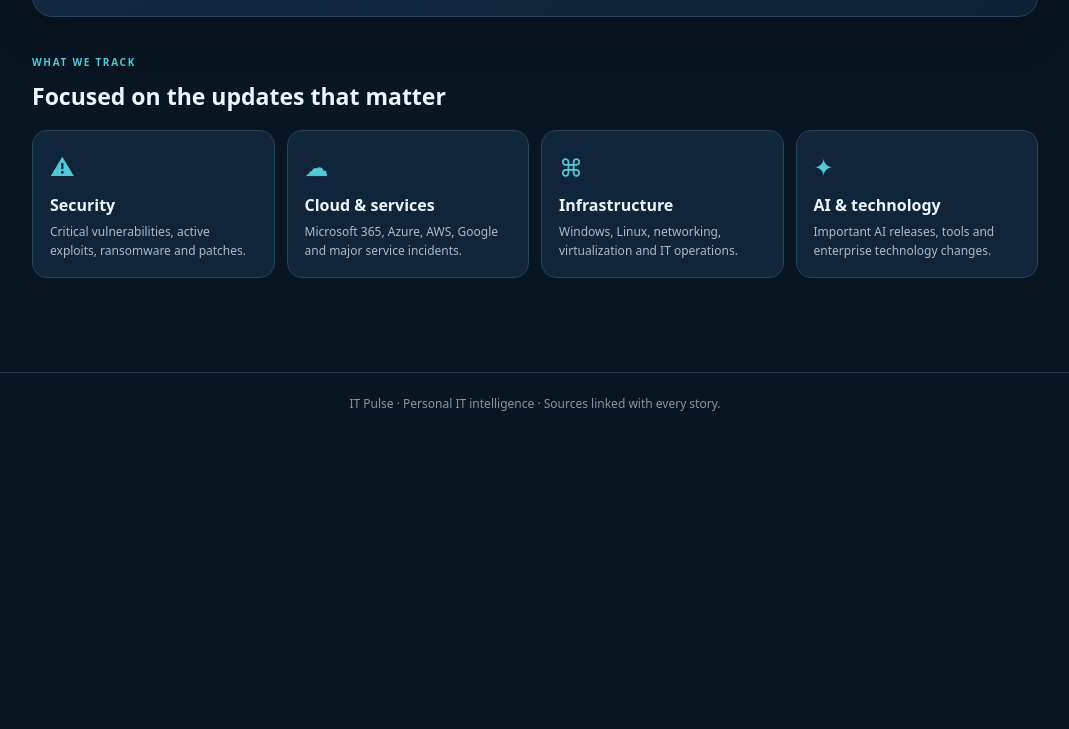
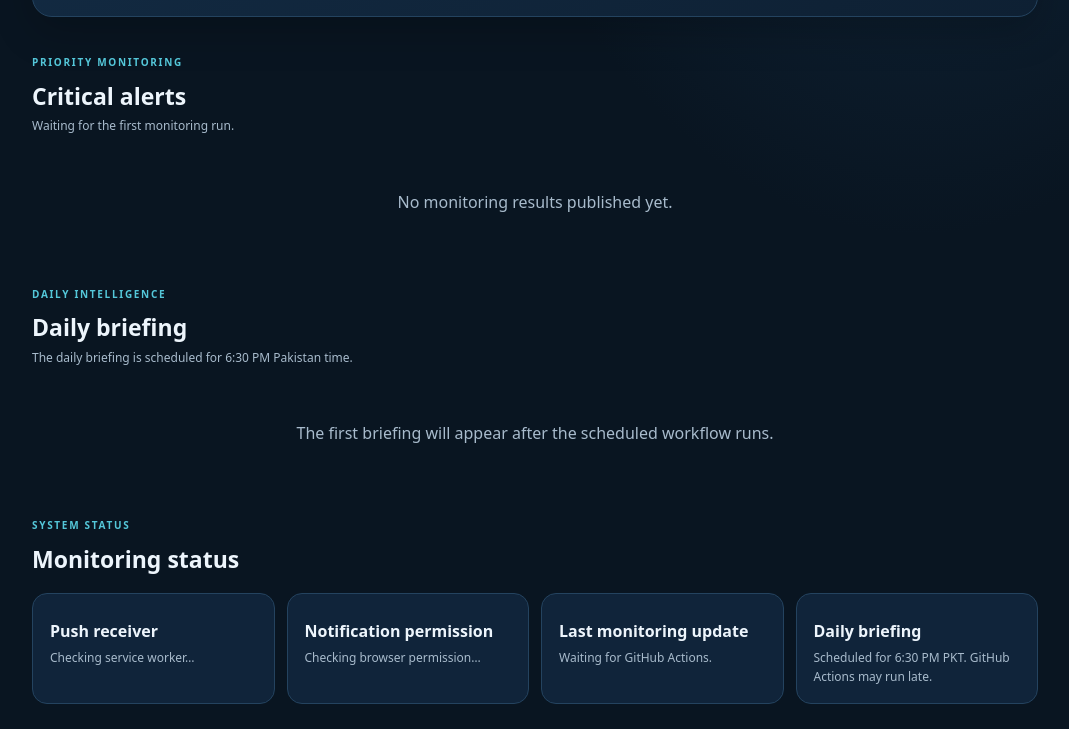
Before and after one commit to mutiashraf/IT-Pulse, a plain HTML site: page index.html in a window 1280 px wide. Shown: the part 791-1520 px from the top of the page, without its empty margins (105-1174 px from the left). Before the commit the page ends 1227 px from the top, so only its background shows below. Drawn offline with Linux system fonts and the light colour scheme; no server answers.

Commit message:
Add alert briefing and monitoring status dashboard sections

```diff
--- a/index.html
+++ b/index.html
@@ -44,6 +44,23 @@
       <p class="feed-footnote">Headlines and summaries are provided by the linked publishers. Open the original story for full details. This feed refreshes when you open the app or tap Refresh.</p>
     </section>
 
+    <section class="section" id="criticalSection">
+      <div class="section-title"><p class="eyebrow">PRIORITY MONITORING</p><h2>Critical alerts</h2><p id="alertMeta" class="muted small">Waiting for the first monitoring run.</p></div>
+      <div id="criticalAlerts" class="news-list"><p class="empty-state">No monitoring results published yet.</p></div>
+    </section>
+    <section class="section" id="briefingSection">
+      <div class="section-title"><p class="eyebrow">DAILY INTELLIGENCE</p><h2>Daily briefing</h2><p id="briefingMeta" class="muted small">The daily briefing is scheduled for 6:30 PM Pakistan time.</p></div>
+      <div id="dailyBriefing" class="news-list"><p class="empty-state">The first briefing will appear after the scheduled workflow runs.</p></div>
+    </section>
+    <section class="section" id="systemStatus">
+      <div class="section-title"><p class="eyebrow">SYSTEM STATUS</p><h2>Monitoring status</h2></div>
+      <div class="cards status-cards">
+        <article class="card"><h3>Push receiver</h3><p id="pushStatus">Checking service worker…</p></article>
+        <article class="card"><h3>Notification permission</h3><p id="permissionStatus">Checking browser permission…</p></article>
+        <article class="card"><h3>Last monitoring update</h3><p id="monitorStatus">Waiting for GitHub Actions.</p></article>
+        <article class="card"><h3>Daily briefing</h3><p>Scheduled for 6:30 PM PKT. GitHub Actions may run late.</p></article>
+      </div>
+    </section>
     <section class="section">
       <div class="section-title"><p class="eyebrow">WHAT WE TRACK</p><h2>Focused on the updates that matter</h2></div>
       <div class="cards">
```
